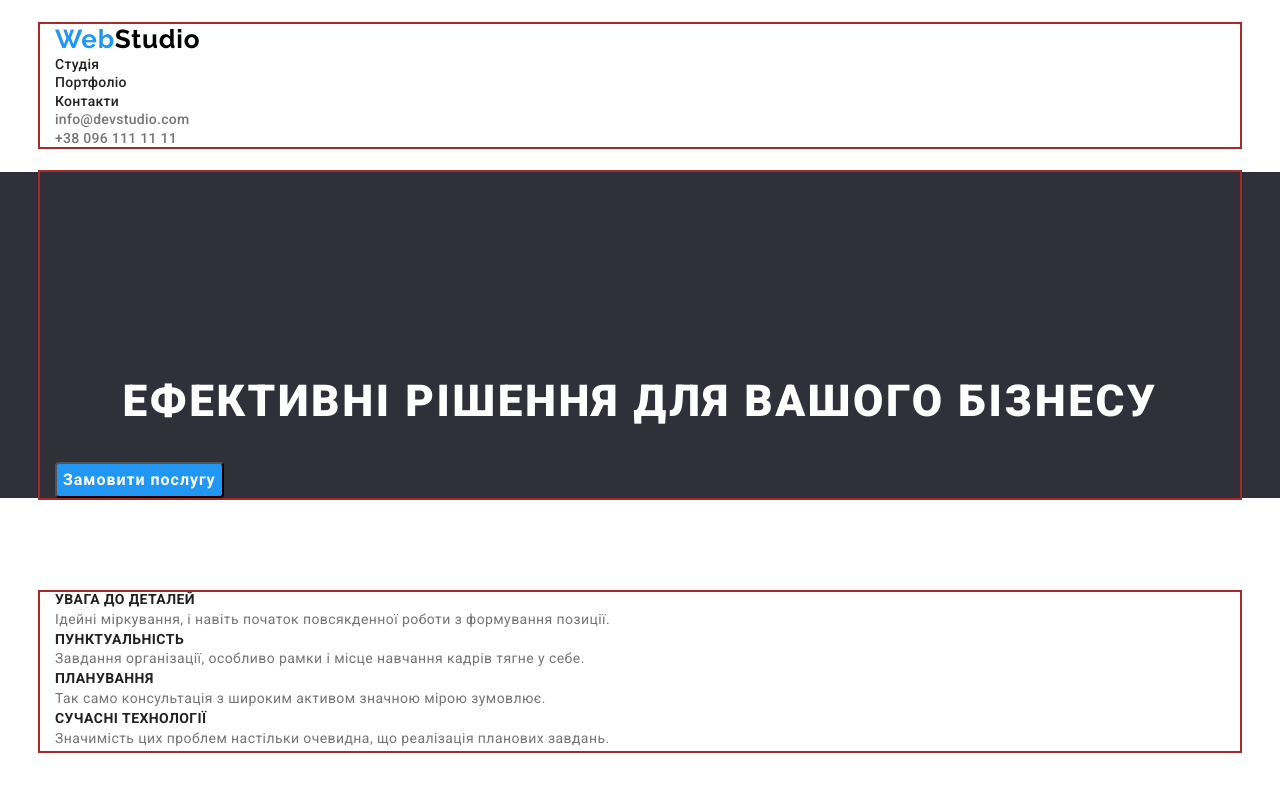
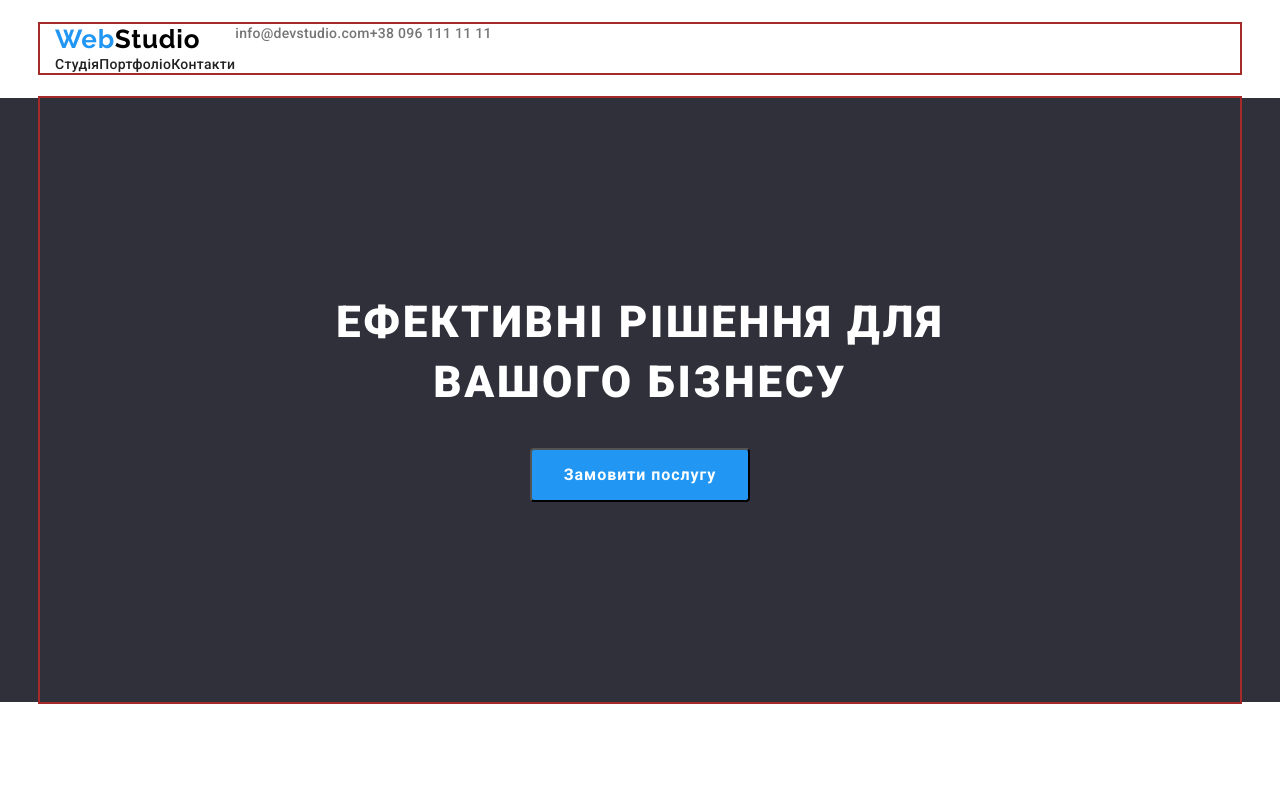
Before and after one commit to LysovMaxim/goit-markup-hw-03, a plain HTML site: page index.html in a window 1280 px wide. Shown: the top 792 px of the page. Drawn offline with nearby package versions, Linux system fonts and the light colour scheme.

Commit message:
добавив flex

```diff
--- a/css/style.css
+++ b/css/style.css
@@ -25,18 +25,30 @@ ul{margin: 0; padding: 0;}
 }
 
 /* ----------------------BODY---------------------------- */
+
 .header{
  background-color: var(--second-color);
  padding-top: 24px;
  padding-bottom: 25px;
+}
 
+.header .container{
+    display: flex;
 }
+
+
+
+
 body{
 font-family: 'Roboto',sans-serif;
 color: #212121;
 }
 
+
 /* -------------------NAV--------------------------- */
+
+
+
 .nav-logo{
     font-family: 'Raleway';
     font-size: 26px;
@@ -50,6 +62,7 @@ color: #212121;
 }
 .nav-link{
     list-style:var(--point) ;
+    display: flex;
 }
 .link{
     text-decoration:var(--link-decoration) ;
@@ -67,6 +80,7 @@ color: #212121;
 /* --------------------tel/mail--------------------------------- */
 .link-contact{
     list-style:var(--point);
+    display: flex;
 
 }
 .contact{
@@ -81,13 +95,20 @@ text-decoration:var(--link-decoration) ;
 .contact:focus{
     color: #2196F3;
 }
+
 /* --------------------------title-------------------------------- */
 .title{
     background-color:var(--brend-color);
 }
+.container-title{
+    padding-top: 195px;
+    padding-bottom: 200px;
+    padding-right: 237px;
+    padding-left: 237px;
+}
 .title-header{
-    padding-top: 200px;
-    margin-bottom: 30px;
+
+    margin-bottom: 35px;
 
     font-weight: 900;
     font-size: 44px;
@@ -98,11 +119,17 @@ text-decoration:var(--link-decoration) ;
     color: #FFFFFF;
 }
 .btn{
+    display:block;
+    margin: 0 auto;
+    padding-top: 10px;
+    padding-right: 32px;
+    padding-bottom: 10px;
+    padding-left: 32px;
+
     font-family: inherit;
     font-weight: 700;
     font-size: 16px;
     line-height: 1.87;
-    display: flex;
     align-items: center;
     text-align: center;
     letter-spacing: 0.06em;
--- a/index.html
+++ b/index.html
@@ -16,7 +16,7 @@
 
 <body>
   <header class="header">
-    <div class="container">
+    <div class="container container-nav-link">
       <nav>
         <a href="#" class="nav-logo"><span class="nav-logo-title">Web</span>Studio</a>
         <ul class="nav-link">
@@ -33,7 +33,7 @@
   </header>
   <main>
     <section class="title">
-      <div class="container">
+      <div class="container container-title">
         <h1 class="title-header">Ефективні рішення для вашого бізнесу</h1>
         <button type="button" class="btn">Замовити послугу</button>
       </div>
```
Also changed, not shown: portfolio.html (+10 -7 lines).
